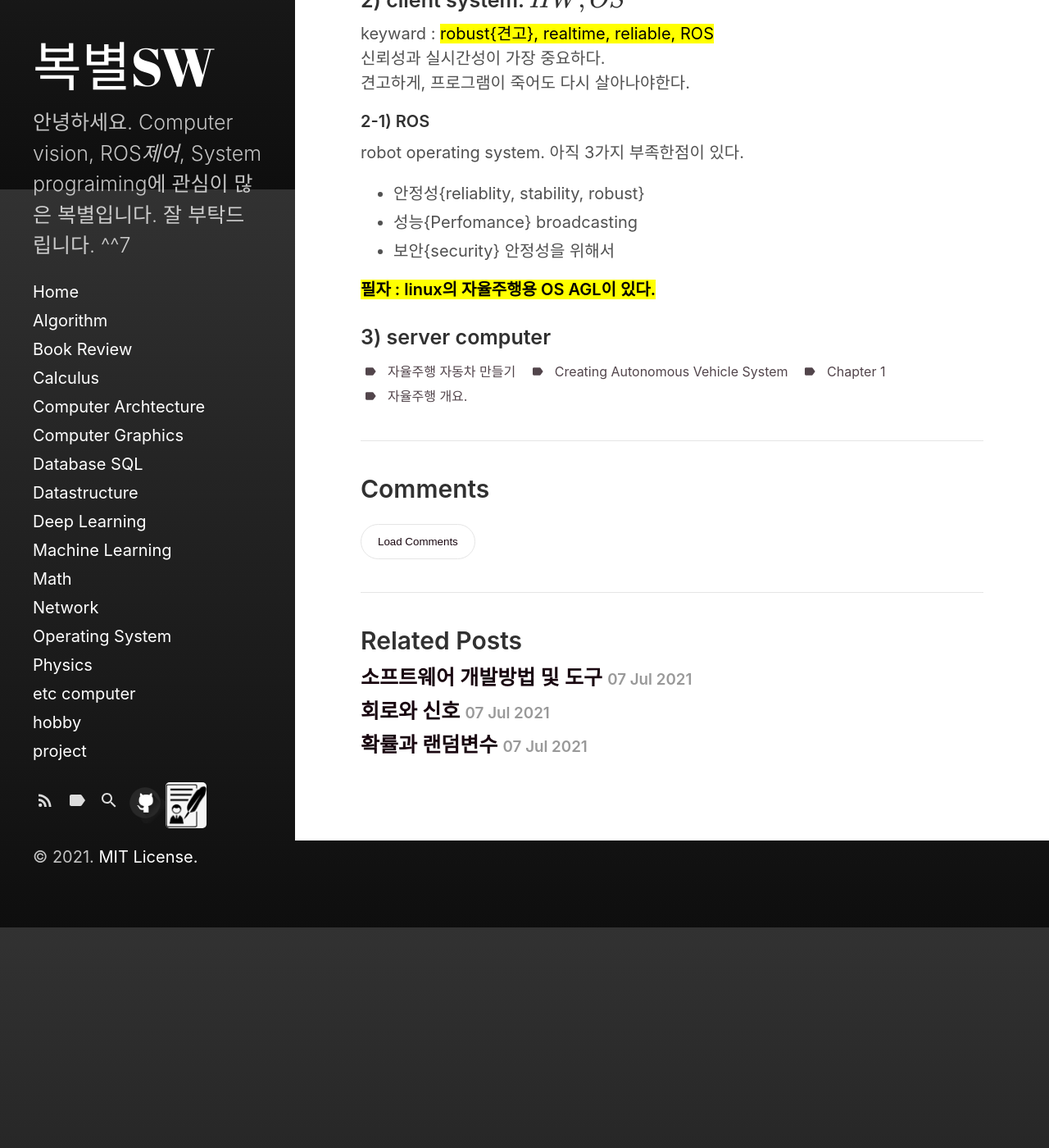
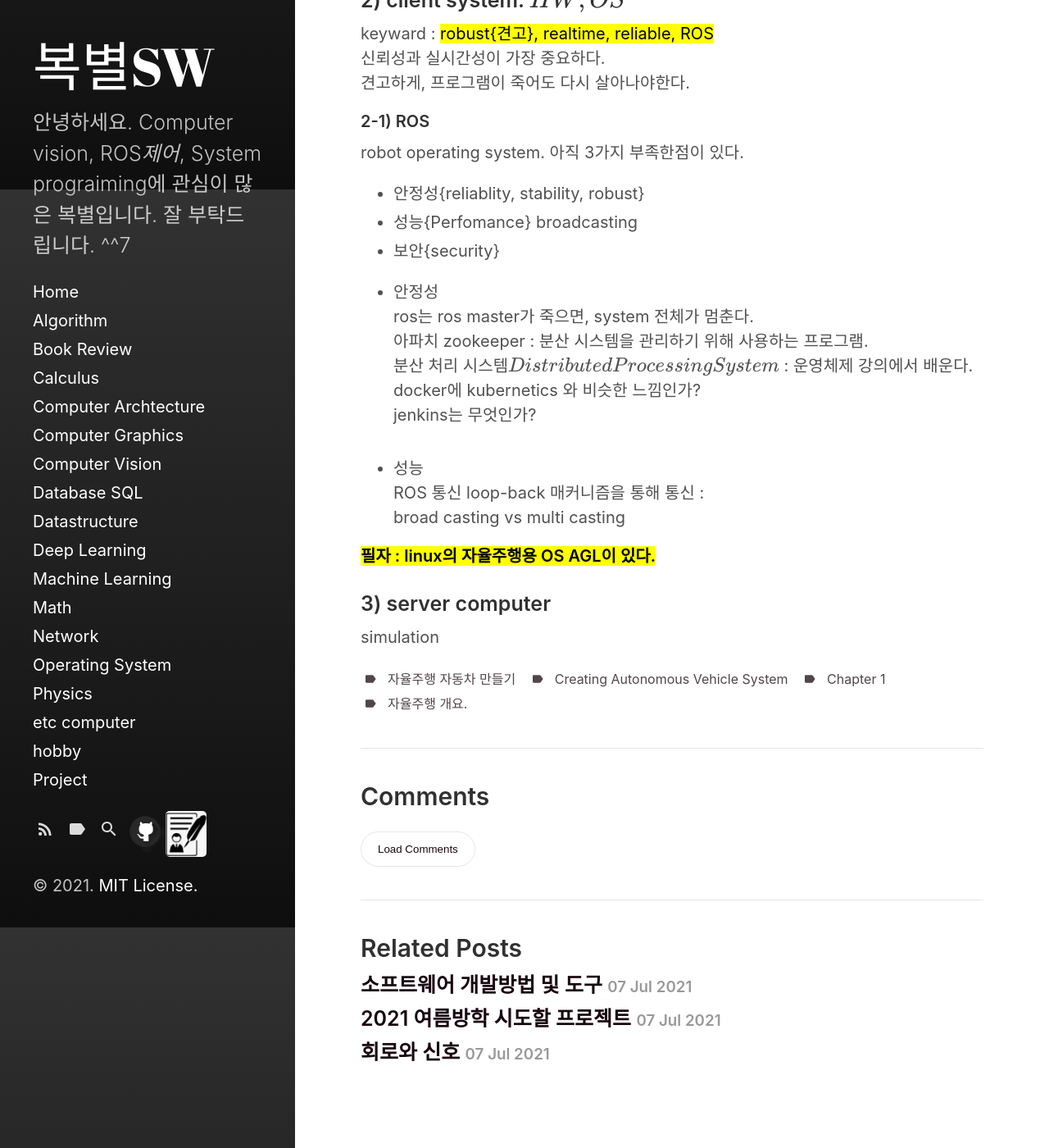
Before and after one commit to luckydipper/luckydipper.github.io, a Jekyll site: the page built from _posts/2021-07-07-Book Review-creating autonomous vehicle system.md, in a window 1280 px wide and 1400 px high, scrolled down 3369 px. Shown: the whole window at 82% size. Built offline with Jekyll 4.4.1, drawn with Linux system fonts in a browser that asks for light colours; formulas are drawn with MathJax 3.

Commit message:
[fix] - category add computer vision deep learning

```diff
--- a/_posts/2021-07-07-Book Review-creating autonomous vehicle system.md
+++ b/_posts/2021-07-07-Book Review-creating autonomous vehicle system.md
@@ -118,9 +118,21 @@ robot operating system. 아직 3가지 부족한점이 있다.<br>
 - 안정성{reliablity, stability, robust}
 - 성능{Perfomance} broadcasting
 - 보안{security}
-안정성을 위해서
+
+- 안정성 <br>
+ros는 ros master가 죽으면, system 전체가 멈춘다. <br>
+아파치 zookeeper : 분산 시스템을 관리하기 위해 사용하는 프로그램.<br>
+분산 처리 시스템(Distributed Processing System) : 운영체제 강의에서 배운다. <br>
+docker에 kubernetics 와 비슷한 느낌인가? <br>
+jenkins는 무엇인가? <br>
+<br >
+- 성능 <br>
+ROS 통신 loop-back 매커니즘을 통해 통신 : <br>
+broad casting vs multi casting <br>
 
 ##### <mark> 필자 : linux의 자율주행용 OS AGL이 있다. </mark>
 
 
 ### 3) server computer
+
+simulation
--- /dev/null
+++ b/_posts/2021-07-07-Project- summer project.md
@@ -0,0 +1,37 @@
+---
+layout: post
+title: "2021 여름방학 시도할 프로젝트"
+categories:
+  - Project
+tags:
+  - Convolution
+  - LTI system
+  - fourier transfrom
+  - frequency domain
+last_modified_at: 2021-07-07
+comments: true
+---
+
+자율주행 자동차 전문가가 되기 위해...
+최대의 성능을 위해, system programing
+
+##### 1. Network & computer vision
+<b>http 가이드, 하양식 네트워크 책 읽기.</b> <br>
+Image transaction project <br>
+HTTP protocol, tcp/ip, ssh, socket 프로그래밍을 통해 raspberryPI의 image를 local computer로.<br>
+dll file 만들기, boost(TDD), qt, opencv, cmake <br>
+http://wiki.ros.org/uvc_camera <br>
+uvc_cammer를 보기. <br>
+ROS HOST NAME <br>
+ROS MASTER NAEM <br>
+https://github.com/ros-drivers/libuvc_ros <br>
+을 참고해서 만들어 구현 원리 보고, 만들기 <br>
+
+##### 2. System
+<b>embedded 프로그래밍 관련 책 읽기. </b> <br>
+
+GNSS/IMU에 칼만필터 씌우기.<br>
+cammera 2개로 stereo odometry, visioin odometry
+
+##### 3.computer vision
+컴퓨터 비전 책 2권 있는 것 읽기... CNN 등등. <br>
--- /dev/null
+++ b/category/Computer Vision.md
@@ -0,0 +1,4 @@
+---
+layout: category
+title: Computer Vision
+---
```
Also changed, not shown: _posts/2021-07-07-Computer Vision-plan.md (added, +18 -0 lines), _posts/2021-07-07-Math-probability and random variable.md (+1 -3 lines), _posts/2021-07-07-Physics-Signal and System.md (+0 -2 lines), _posts/2021-07-07-etc computer-sw development method.md (+1 -2 lines), category/project.md (+1 -1 lines).
